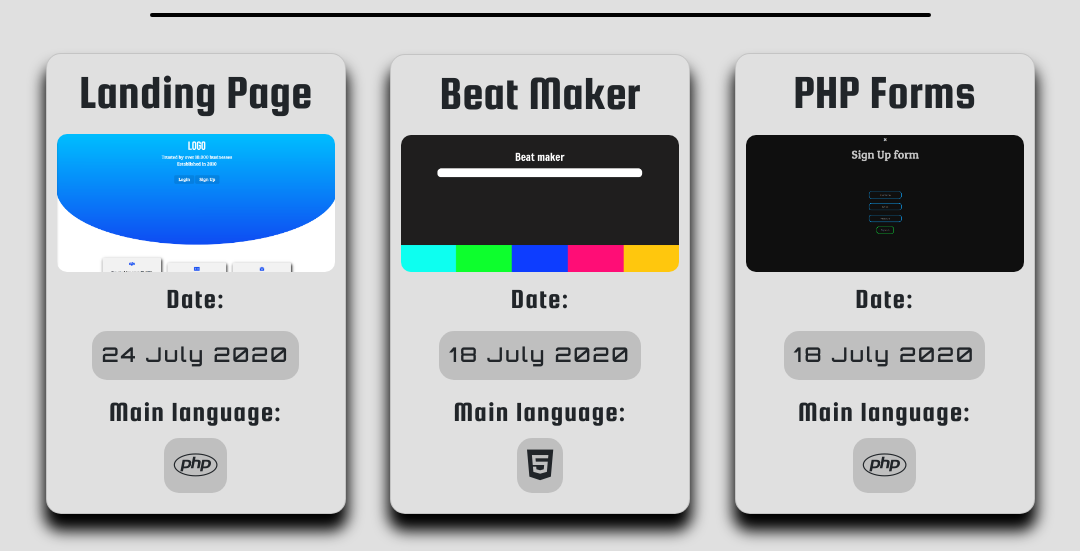
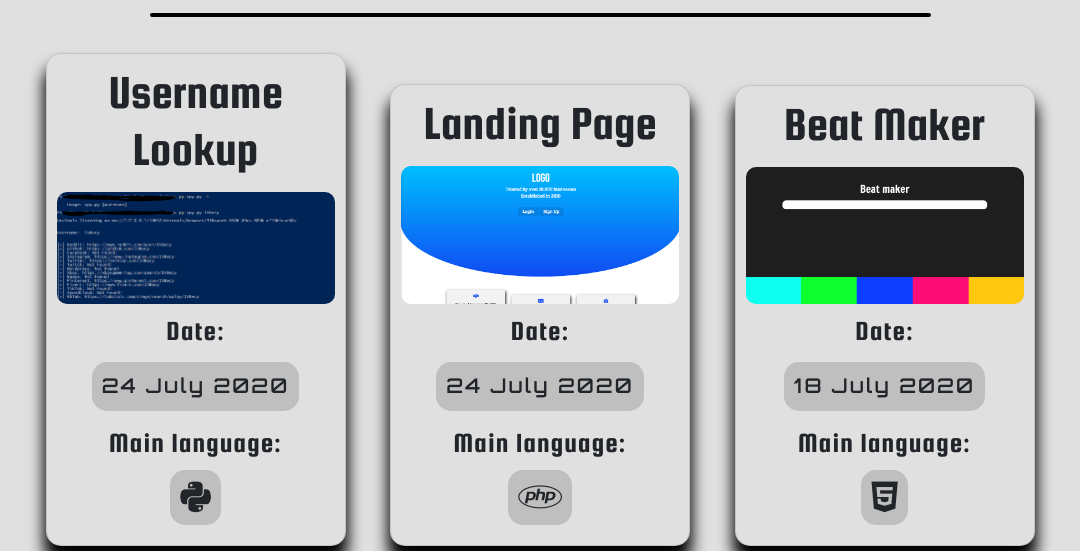
Before and after one commit to IVBecy/ivbecy.github.io, a plain HTML site: page projects.html in a window 1280 px wide. Shown: the part 786-1337 px from the top of the page, without its empty margins (100-1180 px from the left). Drawn offline with nearby package versions, Linux system fonts and the light colour scheme; a web font is replaced by a local one.

Commit message:
Added username lookup to project cards

```diff
--- a/projects.html
+++ b/projects.html
@@ -53,10 +53,19 @@
   <div class="container">
     <h1 id="big-text">Projects</h1>
     <hr>
+    <!-- Username Lookup -->
+    <div class="card">
+      <h2>Username Lookup </h2>
+      <img id="landing" src="images/uname.png" style="width:100%; margin-top: 5px"/>
+      <h3>Date:</h3>
+      <p>24 July 2020</p>
+      <h3>Main language:</h3>
+      <i class="fab fa-python" style="font-size: 35px;"></i>
+    </div>
       <!-- Landing Page -->
       <div class="card">
         <h2>Landing Page</h2>
-        <img id="landing" src="images/design_3.png" style="width:100%; margin-top: 5px" id="landing" />
+        <img id="landing" src="images/design_3.png" style="width:100%; margin-top: 5px" />
         <h3>Date:</h3>
         <p>24 July 2020</p>
         <h3>Main language:</h3>
@@ -65,7 +74,7 @@
       <!-- Beat -->
       <div class="card">
         <h2>Beat Maker</h2>
-        <img  id="beat" src="images/beat.png" style="width:100%; margin-top: 5px" id="beat" />
+        <img  id="beat" src="images/beat.png" style="width:100%; margin-top: 5px" />
         <h3>Date:</h3>
         <p>18 July 2020</p>
         <h3>Main language:</h3>
```
Also changed, not shown: images/uname.png (added).
